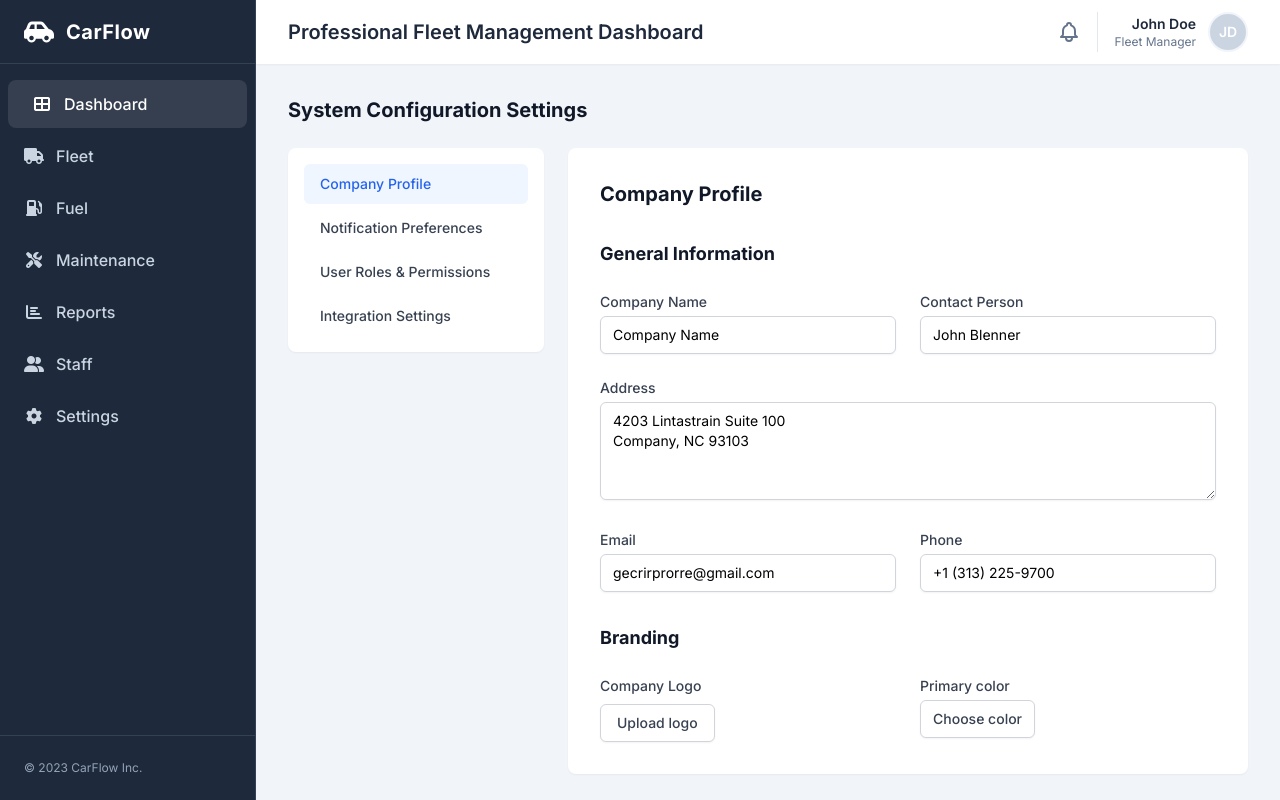
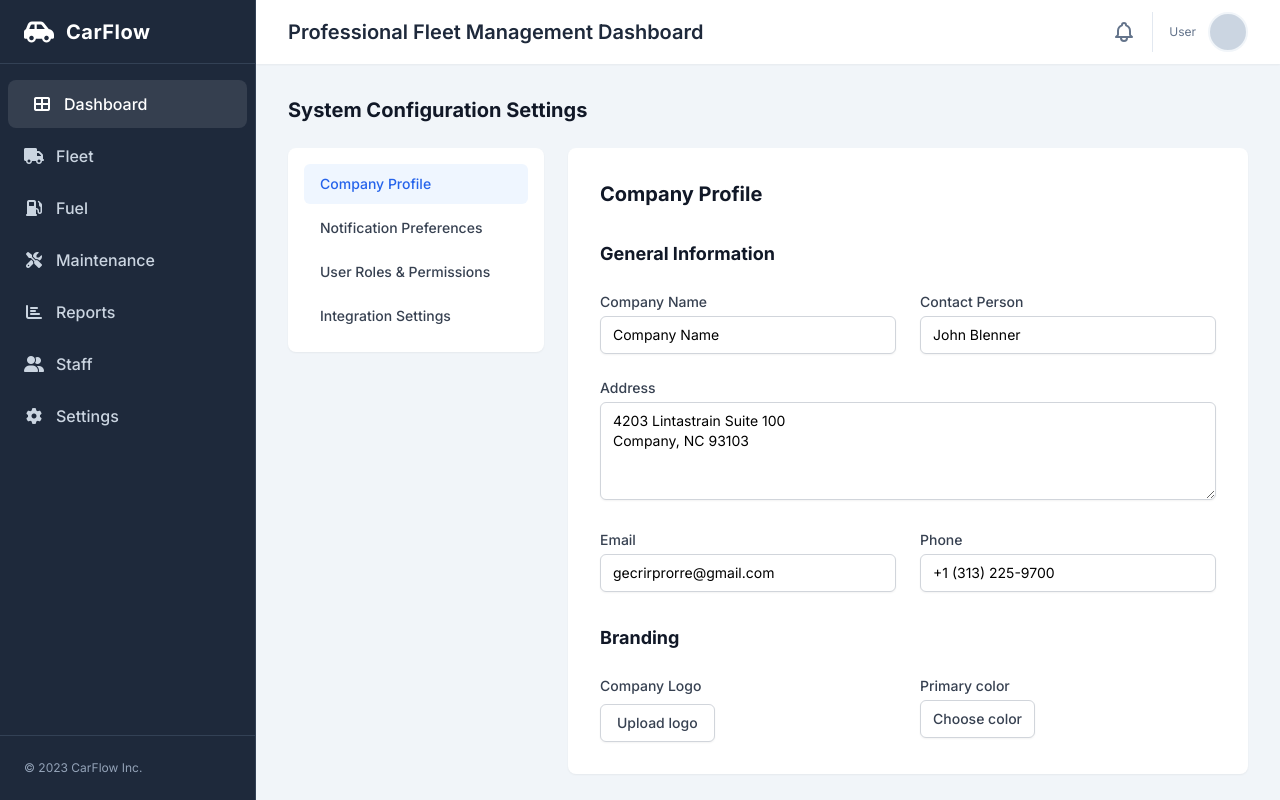
Before and after one commit to mustafakamil77/CarFlow, a Django app: page /accounts/settings/ in a window 1280 px wide. Run offline with Django 5.2, Linux system fonts and the light colour scheme; some libraries are stand-ins or nearby versions.

Commit message:
تعديل في التصميم

```diff
--- a/project/settings.py
+++ b/project/settings.py
@@ -149,3 +149,5 @@
 # https://docs.djangoproject.com/en/5.2/ref/settings/#default-auto-field
 
 DEFAULT_AUTO_FIELD = 'django.db.models.BigAutoField'
+LOGIN_REDIRECT_URL = 'home'
+LOGOUT_REDIRECT_URL = '/accounts/login/'
--- a/requirements.txt
+++ b/requirements.txt
@@ -2,7 +2,9 @@
 asgiref==3.11.1
 blessed==1.30.0
 charset-normalizer==3.4.4
+diff-match-patch==20241021
 Django==5.2.11
+django-import-export==4.4.0
 django-picklefield==3.4.0
 django-q2==1.9.0
 et_xmlfile==2.0.0
@@ -16,6 +18,7 @@
 reportlab==4.4.10
 six==1.17.0
 sqlparse==0.5.5
+tablib==3.9.0
 typing_extensions==4.15.0
 tzdata==2025.3
 wcwidth==0.6.0
--- a/templates/partials/navbar.html
+++ b/templates/partials/navbar.html
@@ -9,12 +9,56 @@
 <button class="text-slate-500 hover:text-slate-700 focus:outline-none">
 <svg class="w-6 h-6" fill="none" stroke="currentColor" viewBox="0 0 24 24" xmlns="http://www.w3.org/2000/svg"><path d="M15 17h5l-1.405-1.405A2.032 2.032 0 0118 14.158V11a6.002 6.002 0 00-4-5.659V5a2 2 0 10-4 0v.341C7.67 6.165 6 8.388 6 11v3.159c0 .538-.214 1.055-.595 1.436L4 17h5m6 0v1a3 3 0 11-6 0v-1m6 0H9" stroke-linecap="round" stroke-linejoin="round" stroke-width="2"></path></svg>
 </button>
-<div class="flex items-center gap-3 border-l border-slate-200 pl-4">
-<div class="text-right hidden sm:block">
-<p class="text-sm font-semibold text-slate-800">John Doe</p>
-<p class="text-xs text-slate-500">Fleet Manager</p>
-</div>
-<div class="h-10 w-10 rounded-full bg-slate-300 flex items-center justify-center text-white font-semibold text-sm border-2 border-slate-100">JD</div>
-</div>
+<div class="flex items-center gap-3 border-l border-slate-200 pl-4 relative">
+
+    <!-- زر المستخدم -->
+    <button id="user-menu-btn" class="flex items-center gap-3 focus:outline-none">
+
+        <div class="text-right hidden sm:block">
+            <p class="text-sm font-semibold text-slate-800">
+                {{ request.user.get_full_name|default:request.user.username }}
+            </p>
+            <p class="text-xs text-slate-500">
+                {% if request.user.groups.first %}
+                    {{ request.user.groups.first.name }}
+                {% else %}
+                    User
+                {% endif %}
+            </p>
+        </div>
+
+        <!-- Avatar -->
+        <div class="h-10 w-10 rounded-full bg-slate-300 flex items-center justify-center text-white font-semibold text-sm border-2 border-slate-100">
+            {{ request.user.username|slice:":2"|upper }}
+        </div>
+    </button>
+
+    <!-- Dropdown -->
+    <div id="user-dropdown" class="hidden absolute right-0 top-12 w-48 bg-white rounded-lg shadow-lg border border-slate-200">
+        <a href="#" class="block px-4 py-2 text-sm hover:bg-slate-100">Profile</a>
+        <form method="post" action="{% url 'logout' %}">
+    {% csrf_token %}
+    <button type="submit"
+        class="w-full text-left px-4 py-2 text-sm text-red-500 hover:bg-slate-100">
+        Logout
+    </button>
+</form>
+    </div>
+
 </div>
 </header>
+<script>
+    const btn = document.getElementById('user-menu-btn');
+    const dropdown = document.getElementById('user-dropdown');
+
+    btn.addEventListener('click', () => {
+        dropdown.classList.toggle('hidden');
+    });
+
+    // إغلاق عند الضغط خارجه
+    document.addEventListener('click', (e) => {
+        if (!btn.contains(e.target)) {
+            dropdown.classList.add('hidden');
+        }
+    });
+</script>
```
Also changed, not shown: db.sqlite3.
